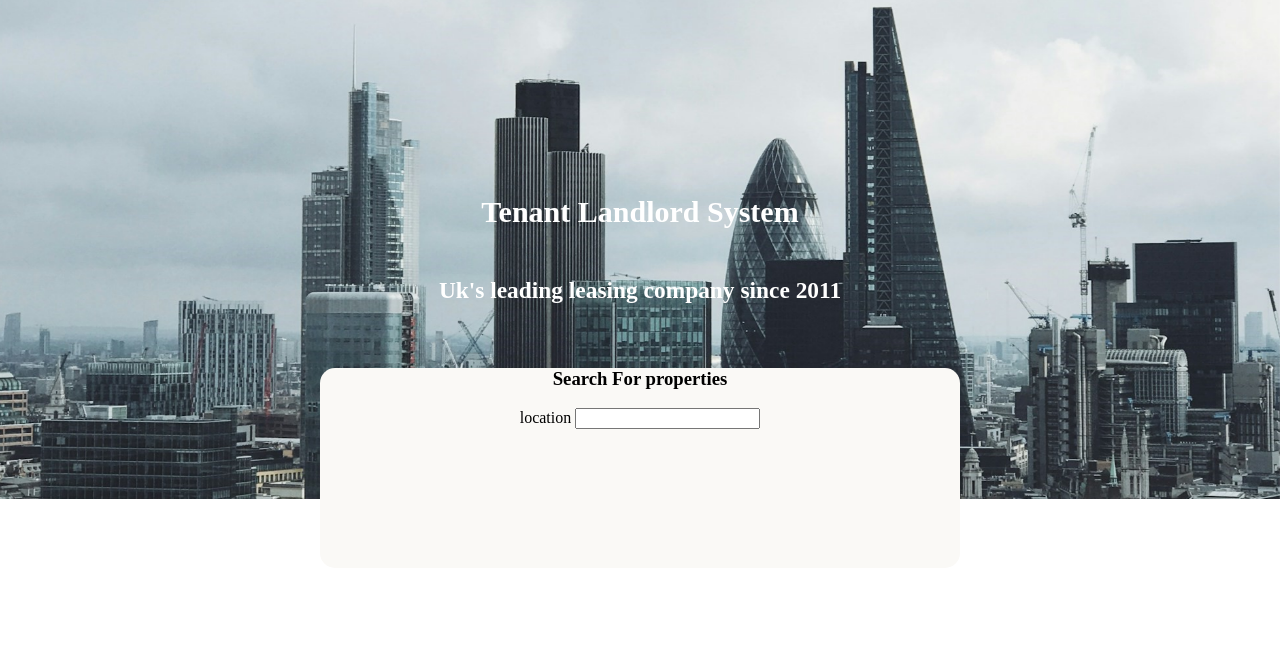
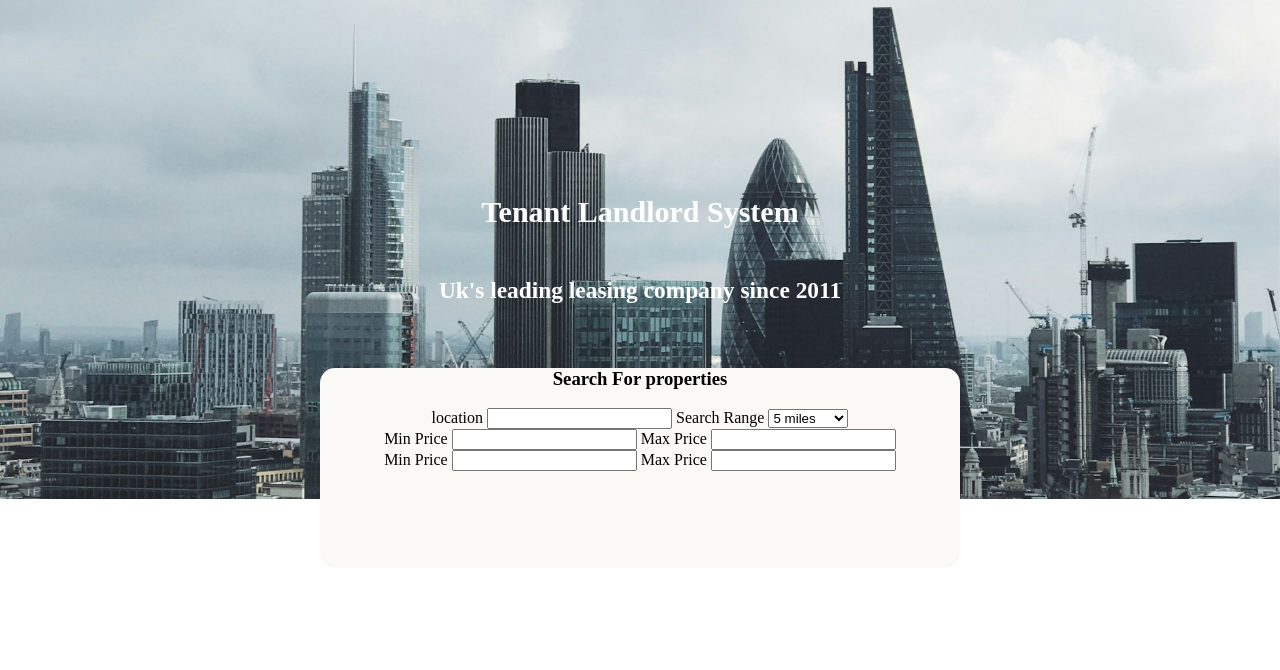
Before and after one commit to Sovietsupporter69/Tenant-landlord-system, a PHP site: page / in a window 1280 px wide. Shown: the part 45-715 px from the top of the page. Run offline with PHP 8.4, Linux system fonts and the light colour scheme.

Commit message:
serachbox html-

```diff
--- a/htdocs/index.php
+++ b/htdocs/index.php
@@ -18,10 +18,30 @@ require_once($_SERVER["DOCUMENT_ROOT"]."/private/banners/pre_auth.php")
         <h3>Search For properties</h3>
         <form action="" class="home-search">
             <div class="top-search">
-                <label for="location">location</label>
-                <input type="text" name="location" id="location">
+                <div class="left-search-box">
+                    <label for="location">location</label>
+                    <input type="text" name="location" id="location">
+                    <label for="range">Search Range</label>
+                    <select name="range" id="range">
+                        <option value="5">5 miles</option>
+                        <option value="10">10 miles</option>
+                        <option value="15">15 miles</option>
+                        <option value="20">20+ miles</option>
+                    </select>
+                </div>
+                <div class="right-search-box">
+                    <label for="min-price">Min Price</label>
+                    <input type="number" name="min-price" id="min-price">
+                    <label for="max-price">Max Price</label>
+                    <input type="number" name="max-price" id="max-price">
+                </div>
             </div>
-            <div class="bottom-search"></div>
+            <div class="bottom-search">
+                <label for="min-price">Min Price</label>
+                <input type="number" name="min-price" id="min-price">
+                <label for="max-price">Max Price</label>
+                <input type="number" name="max-price" id="max-price">
+            </div>
         </form>
     </section>
 </main>
```
